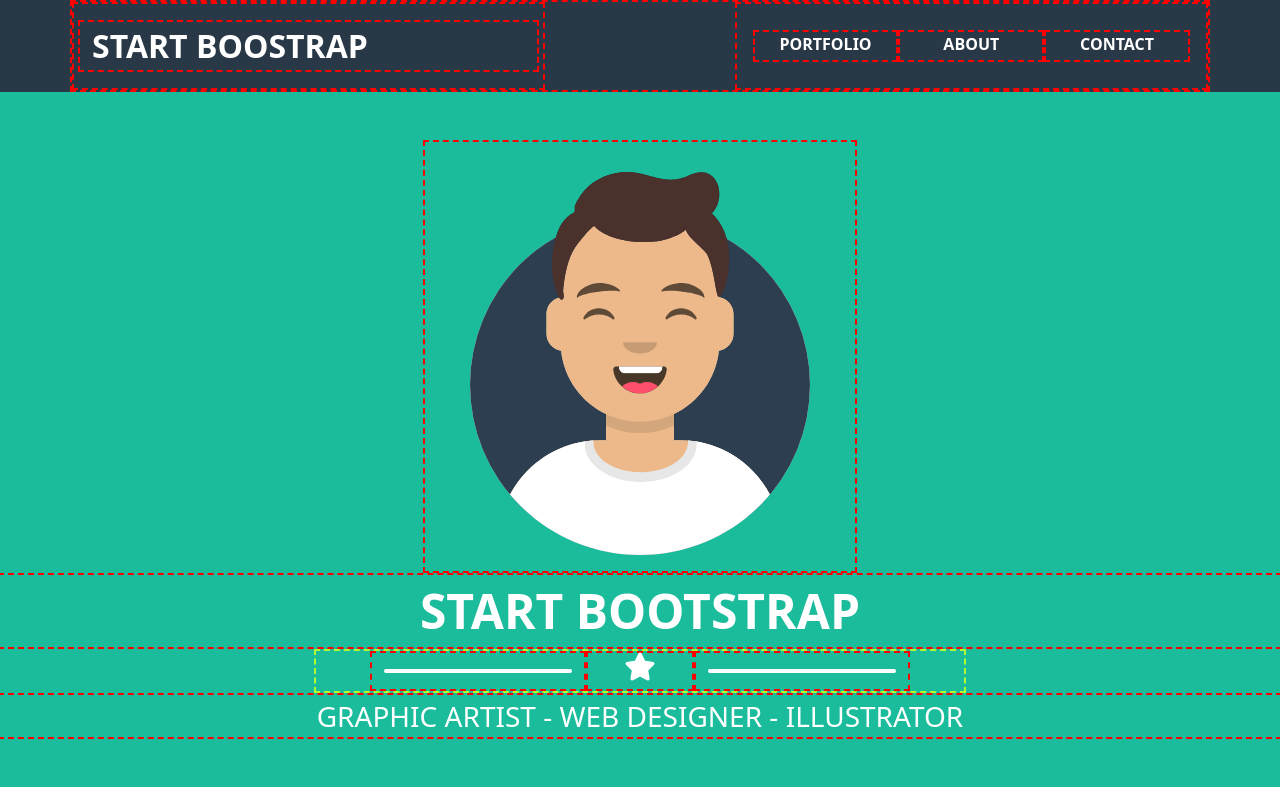
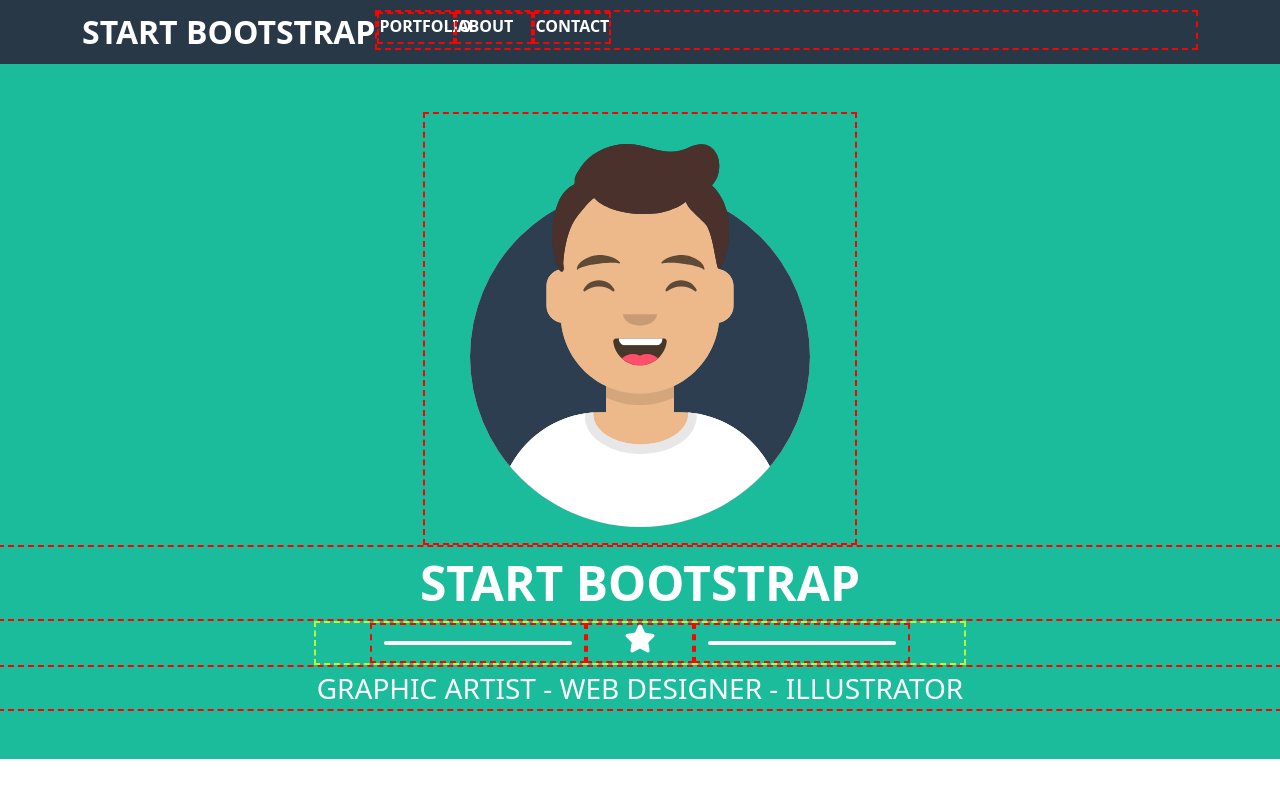
Before and after one commit to Vladislav-Ciuperca/html-css-bootstrap-freelancer, a plain HTML site: page index.html in a window 1280 px wide. Shown: the top 800 px of the page. Drawn offline with nearby package versions, Linux system fonts and the light colour scheme.

Commit message:
commit 6

```diff
--- a/css/style.css
+++ b/css/style.css
@@ -25,14 +25,17 @@ nav{
     background-color: #293847;
 }
 
-
+.navbar-toggler{
+    color: white;
+    background: white;
+}
 
 /* COLORS */
 .bg-cyan{
     background: #1ABC9C;
 }
 .bg-blue{
-    background-color: #2C3E50;
+    background-color: #293847;
 }
 .blue{
     color: #2C3E50;
--- a/index.html
+++ b/index.html
@@ -11,9 +11,28 @@
 <body>
 <!------------------------------ NAVBAR ----------------------------->
     <nav>
-        <div class="container-sm debug">
+        <div class="container-md ">
             <div class="row">
-                <div class="col-5 p-3 debug">
+
+                <nav class="navbar navbar-expand-md bg-blue">
+                    <div class="container-fluid white fs-2 fw-bold">
+                        <a href="#" class="white text-decoration-none">START BOOTSTRAP</a>
+                      <button class="navbar-toggler" type="button">
+                        <span class="navbar-toggler-icon"></span>
+                      </button>
+                      <div class="collapse navbar-collapse me-auto mb-2 mb-lg-1 debug" id="navbarTogglerDemo02">
+                        <!-- <ul class="navbar-nav me-auto mb-2 mb-lg-1 control">
+                        </ul> -->
+                        <form class="d-flex mb-2 mb-lg-1">
+                          <div class="col-4 fs-6 fw-bold me-auto box debug ">PORTFOLIO</div>
+                          <div class="col-4 fs-6 fw-bold me-auto box debug ">ABOUT</div>
+                          <div class="col-4 fs-6 fw-bold me-auto box debug ">CONTACT</div>
+                        </form>
+                      </div>
+                    </div>
+                  </nav>
+
+                <!-- <div class="col-5 p-3 debug">
                     <div class="row">
                         <div class="col-12 fs-2 fw-bold white debug">
                             START BOOSTRAP
@@ -21,12 +40,10 @@
                     </div>
                 </div>
                 <div class="col-5 offset-2 text-center d-flex align-items-center  p-3 debug">
-                    <!-- <div class="row control"> -->
                         <div class="col-4 fs-6 fw-bold box debug ">PORTFOLIO</div>
                         <div class="col-4 fs-6 fw-bold box debug ">ABOUT</div>
                         <div class="col-4 fs-6 fw-bold box debug ">CONTACT</div>
-                    <!-- </div> -->
-                </div>
+                </div> -->
             </div>
         </div>
     </nav>
```
